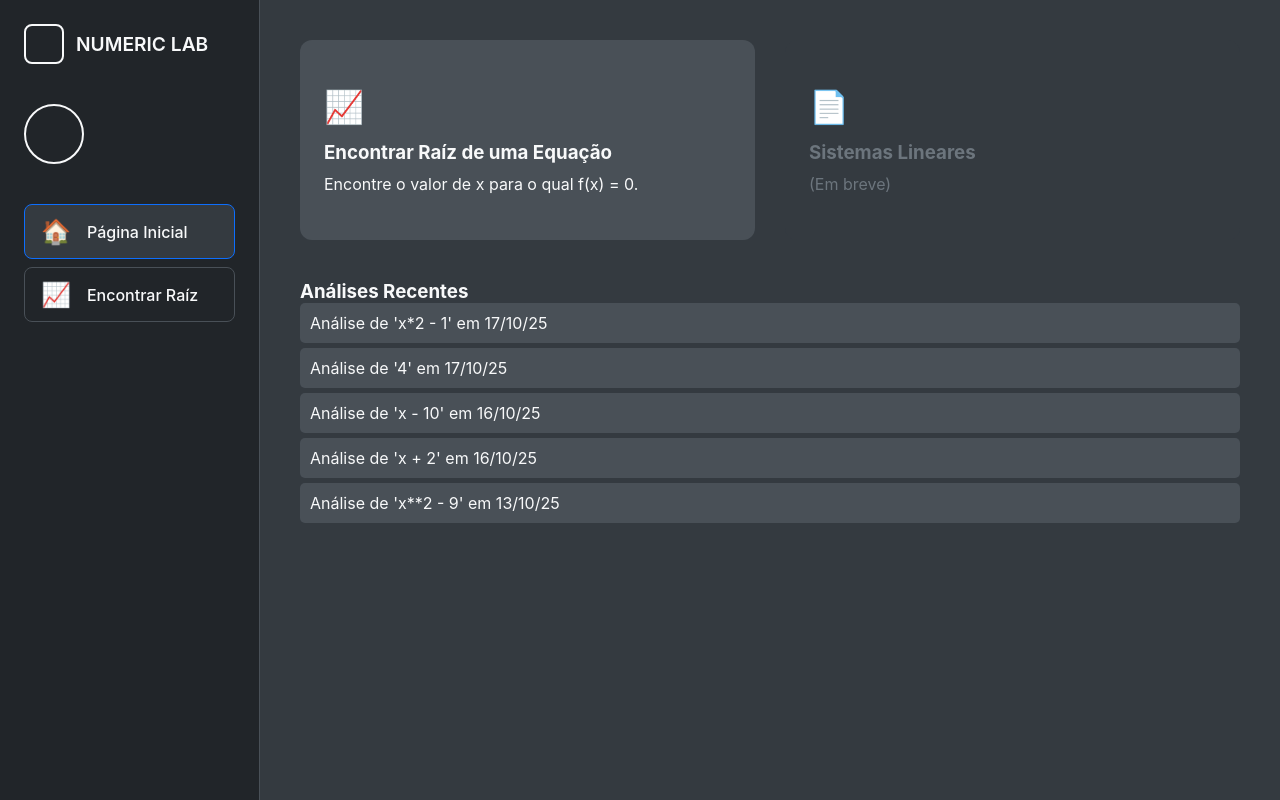
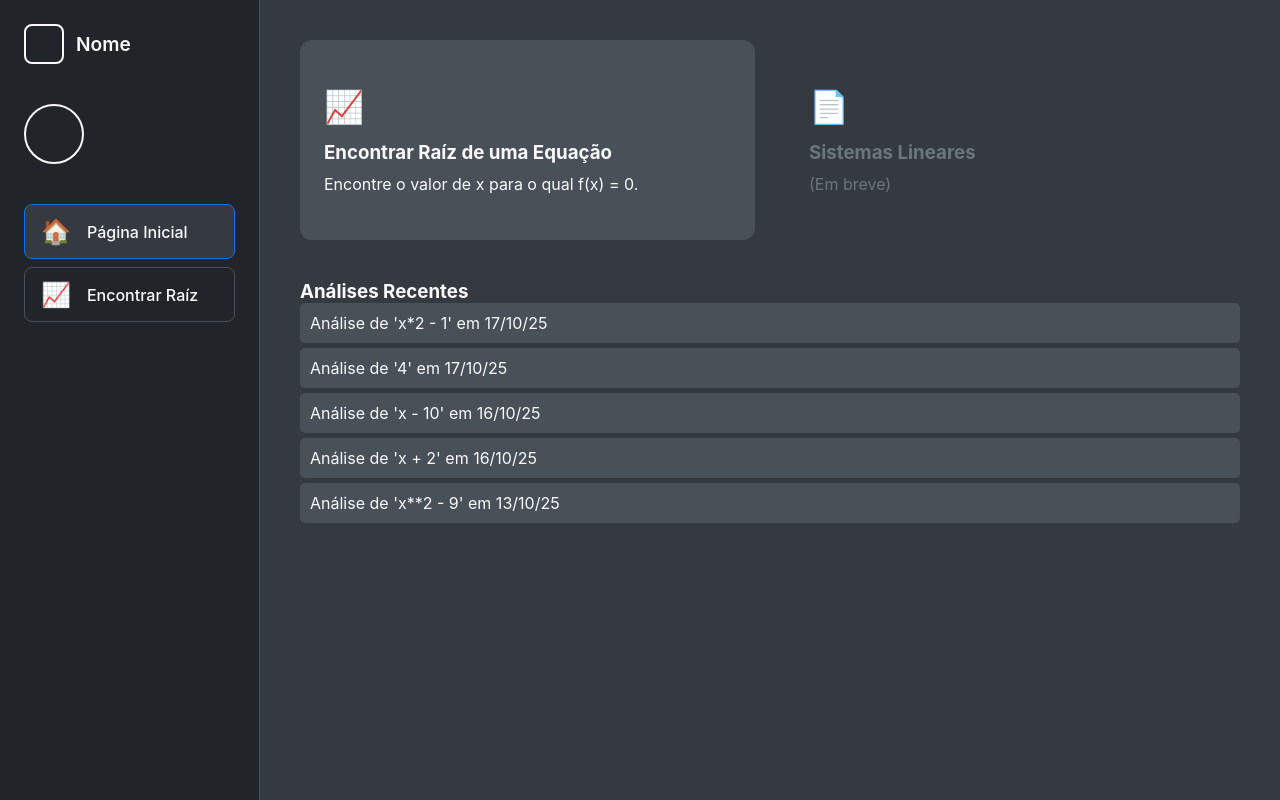
Before and after one commit to igor78546786/unnamed-project, a Django app: page / in a window 1280 px wide. Run offline with Django 5.2, Linux system fonts and the light colour scheme; data comes from the database, SQL or seed files in the repository; both versions use the stored data as it was after the commit.

Commit message:
small changes

```diff
--- a/calculadora/templates/calculadora/pagina_encontrar_raiz.html
+++ b/calculadora/templates/calculadora/pagina_encontrar_raiz.html
@@ -4,7 +4,7 @@
 <head>
     <meta charset="UTF-8">
     <meta name="viewport" content="width=device-width, initial-scale=1.0">
-    <title>Encontrar Raíz - Numeric Lab</title>
+    <title>Encontrar Raíz - Nome</title>
     <link rel="stylesheet" href="{% static 'calculadora/style.css' %}">
 </head>
 <body>
@@ -13,7 +13,7 @@
         <aside class="sidebar">
             <div class="logo-container">
                 <div class="logo-placeholder"></div>
-                <span class="app-name">NUMERIC LAB</span>
+                <span class="app-name">Nome</span>
             </div>
             <div class="profile-icon"></div>
             <nav class="main-nav">
--- a/calculadora/templates/calculadora/pagina_inicial.html
+++ b/calculadora/templates/calculadora/pagina_inicial.html
@@ -4,7 +4,7 @@
 <head>
     <meta charset="UTF-8">
     <meta name="viewport" content="width=device-width, initial-scale=1.0">
-    <title>Numeric Lab - Início</title>
+    <title>Nome - Início</title>
     <link rel="stylesheet" href="{% static 'calculadora/style.css' %}">
 </head>
 <body>
@@ -13,7 +13,7 @@
         <aside class="sidebar">
             <div class="logo-container">
                 <div class="logo-placeholder"></div>
-                <span class="app-name">NUMERIC LAB</span>
+                <span class="app-name">Nome</span>
             </div>
             <div class="profile-icon"></div>
             <nav class="main-nav">
--- a/calculadora/views.py
+++ b/calculadora/views.py
@@ -17,8 +17,11 @@ def pagina_encontrar_raiz(request):
         intervalo_b = float(request.POST.get('intervalo_b'))
         metodo = request.POST.get('metodo')
 
-        #implementar logica do calculo aqui
-        resultado_final = 1.52138
+
+
+        resultado_final = 1.52138 # placeholder
+
+
         Analise.objects.create(
             funcao_texto=funcao,
             intervalo_a=intervalo_a,
```
Also changed, not shown: db.sqlite3.
